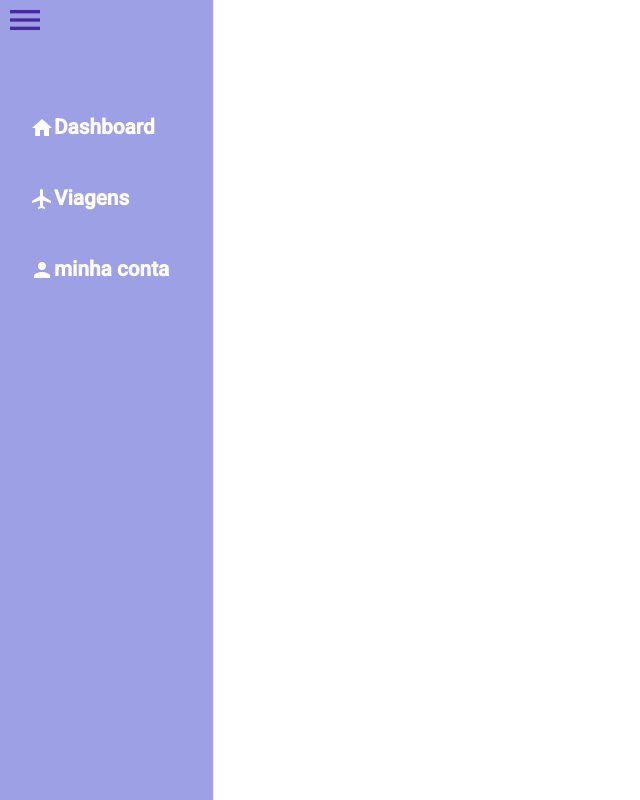
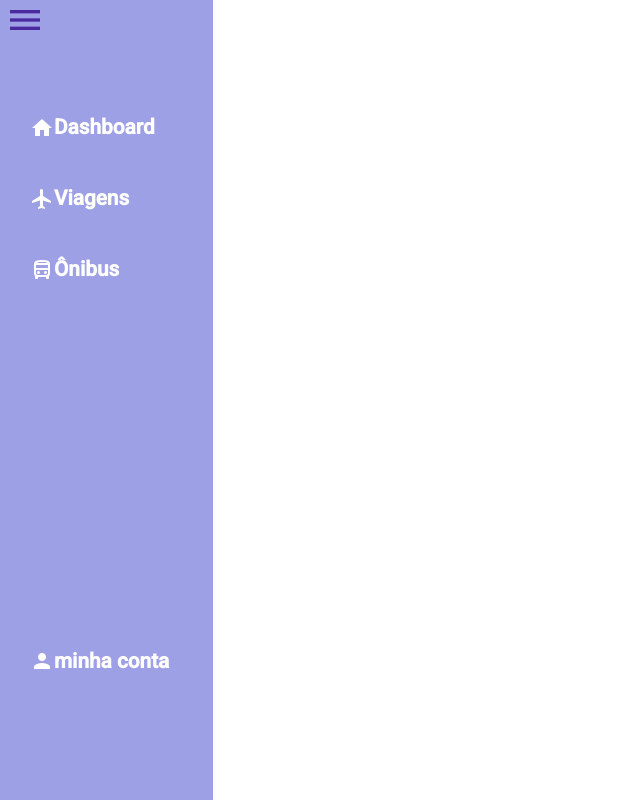
Before and after one commit to GuilhermePaes26/PlanejaTrip, an Angular app in the folder viajatcc-frontend/: page /home in a window 1280 px wide. Shown: the whole page, without its empty margins (0-640 px from the left). Built offline with nearby package versions, Linux system fonts and the light colour scheme; sample sign-in values are in the browser's storage.

Commit message:
Adicionando component e rotas para bus

```diff
--- a/viajatcc-frontend/src/app/app-routing.module.ts
+++ b/viajatcc-frontend/src/app/app-routing.module.ts
@@ -10,6 +10,7 @@ import { AuthGuard } from './components/auth/auth.guard';
 import { DashboardComponent } from './components/home/dashboard/dashboard.component';
 import { TripRouterComponent } from './components/trips/trip-router/trip-router.component';
 import { AlreadyLoggedGuard } from './components/auth/already-logged.guard';
+import { FornecedoresComponent } from './components/bus/fornecedores/fornecedores.component';
 const routes: Routes = [
   {
     path: 'auth',
@@ -56,7 +57,41 @@ const routes: Routes = [
               ),
           },
         ],
-      },],
+      },
+      {
+        path: 'bus', children: [
+          {
+            path: '',
+            component: FornecedoresComponent
+          },
+          {
+            path: 'list',
+            component: TripsComponent
+          },
+          {
+            path: 'create',
+            loadComponent: () =>
+              import('./components/trips/form/form-trip/form-trip.component').then(
+                (m) => m.FormTripComponent
+              ),
+          },
+          {
+            path: ':id',
+            loadComponent: () =>
+              import(
+                './components/trips/details/trip-detail/trip-detail.component'
+              ).then((m) => m.TripDetailComponent),
+          },
+          {
+            path: 'edit/:id',
+            loadComponent: () =>
+              import('./components/trips/form/form-trip/form-trip.component').then(
+                (m) => m.FormTripComponent
+              ),
+          },
+        ],
+      },
+    ],
   },
 ];
 
--- a/viajatcc-frontend/src/app/app.module.ts
+++ b/viajatcc-frontend/src/app/app.module.ts
@@ -23,6 +23,7 @@ import {MatButtonModule} from '@angular/material/button';
 import { DashboardComponent } from './components/home/dashboard/dashboard.component';
 import { TripRouterComponent } from './components/trips/trip-router/trip-router.component';
 import {MatProgressSpinnerModule} from '@angular/material/progress-spinner';
+import { FornecedoresComponent } from './components/bus/fornecedores/fornecedores.component';
 
 @NgModule({
   declarations: [
@@ -34,6 +35,7 @@ import {MatProgressSpinnerModule} from '@angular/material/progress-spinner';
     SidebarComponent,
     DashboardComponent,
     TripRouterComponent,
+    FornecedoresComponent,
   ],
   imports: [
     BrowserModule,
--- /dev/null
+++ b/viajatcc-frontend/src/app/components/bus/fornecedores/fornecedores.component.html
@@ -0,0 +1 @@
+<p>fornecedores works!</p>
--- a/viajatcc-frontend/src/app/components/home/sidebar/sidebar.component.html
+++ b/viajatcc-frontend/src/app/components/home/sidebar/sidebar.component.html
@@ -2,6 +2,9 @@
     <ul>
       <li><a href="/home/dashboard"> <mat-icon>home</mat-icon> <h2>Dashboard</h2></a></li>
       <li><a href="/home/trips/list"> <mat-icon>flight</mat-icon> <h2>Viagens</h2></a></li>
+      <li><a href="/home/bus"> <span class="material-symbols-outlined">
+        directions_bus
+        </span> <h2>Ônibus</h2></a></li>
       <li class="account"><a href="/users/"><mat-icon>person</mat-icon> <h2> minha conta</h2></a></li>
     </ul>
   </nav>
--- a/viajatcc-frontend/src/app/components/home/sidebar/sidebar.component.scss
+++ b/viajatcc-frontend/src/app/components/home/sidebar/sidebar.component.scss
@@ -25,6 +25,7 @@ ul {
   display: flex;
   flex-direction: column;
   gap: 10px;
+  height: 100%;
 }
 
 li {
@@ -51,3 +52,8 @@ li h2 {
   font-size: 1.3em;
   font-weight: 600;
 }
+.account {
+  justify-content: flex-end;
+  align-items: flex-end;
+  margin-top: 20em;
+}
--- a/viajatcc-frontend/src/index.html
+++ b/viajatcc-frontend/src/index.html
@@ -9,6 +9,7 @@
   <script src="https://cdn.tailwindcss.com"></script>
   <link href="https://fonts.googleapis.com/css2?family=Roboto:wght@300;400;500&display=swap" rel="stylesheet">
   <link href="https://fonts.googleapis.com/icon?family=Material+Icons" rel="stylesheet">
+  <link rel="stylesheet" href="https://fonts.googleapis.com/css2?family=Material+Symbols+Outlined:opsz,wght,FILL,GRAD@24,400,0,0&icon_names=directions_bus" />
 </head>
 <body class="mat-typography">
   <app-root></app-root>
```
Also changed, not shown: viajatcc-frontend/src/app/components/bus/fornecedores/fornecedores.component.ts (added, +11 -0 lines), viajatcc-frontend/src/app/services/bus.service.ts (added, +9 -0 lines), viajatcc-frontend/src/app/components/bus/fornecedores/fornecedores.component.scss (added), 2 other files (tests, documents, lock files or other folders).
